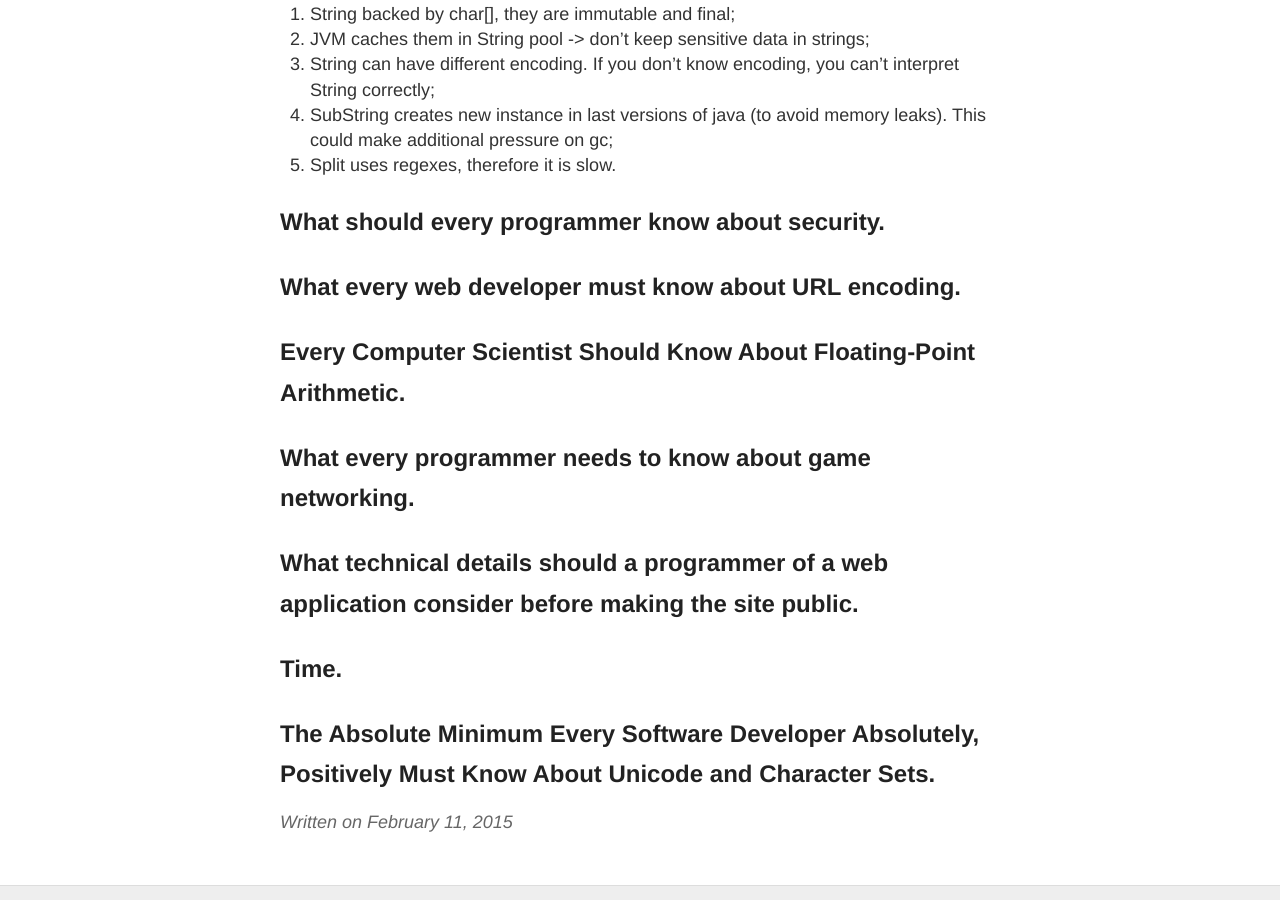
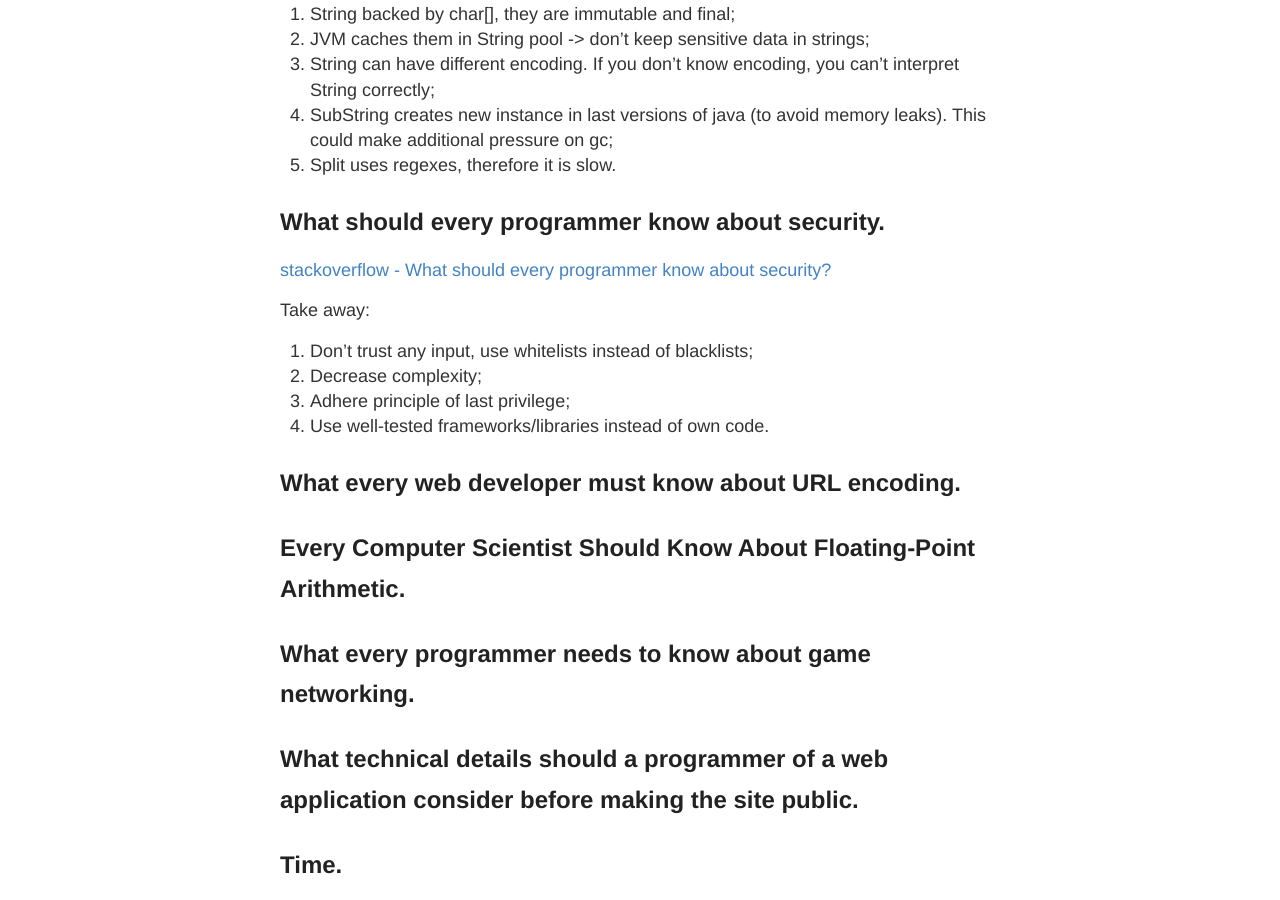
Before and after one commit to a-sir/a-sir.github.io, a Jekyll site: the page built from _posts/2015-02-11-What-every-programmer-should-know-about.md, in a window 1280 px wide and 900 px high, scrolled down 943 px. Built offline with Jekyll 4.4.1, drawn with Linux system fonts in a browser that asks for light colours.

Commit message:
Summary for security (4/10).

```diff
--- a/_posts/2015-02-11-What-every-programmer-should-know-about.md
+++ b/_posts/2015-02-11-What-every-programmer-should-know-about.md
@@ -36,6 +36,15 @@ Take away:
 
 ## What should every programmer know about security.
 
+[stackoverflow - What should every programmer know about security?](http://stackoverflow.com/questions/2794016/what-should-every-programmer-know-about-security)
+
+Take away:
+
+1. Don't trust any input, use whitelists instead of blacklists;
+2. Decrease complexity;
+3. Adhere principle of last privilege;
+4. Use well-tested frameworks/libraries instead of own code.
+
 ## What every web developer must know about URL encoding.
 
 ## Every Computer Scientist Should Know About Floating-Point Arithmetic.
```
